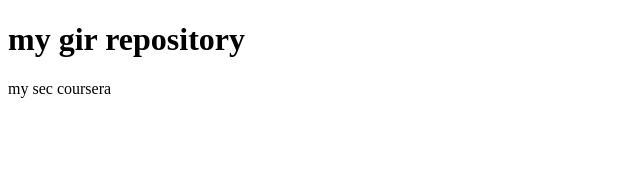
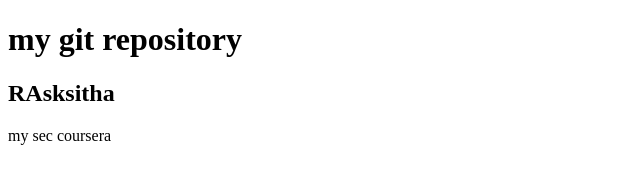
Before and after one commit to Rakshi30/git-test, a website: page index.html in a window 1280 px wide. Shown: the whole page, without its empty margins (0-640 px from the left). Drawn offline with Linux system fonts and the light colour scheme.

Commit message:
third commit

```diff
--- a/index.html
+++ b/index.html
@@ -4,7 +4,8 @@
 	<title>this is my sec page</title>
 </head>
 <body>
-	<h1>my gir repository</h1>
+	<h1>my git repository</h1>
+	<h2>RAsksitha </h2>
 	<p>my sec coursera </p>
 
 </body>
```
Also changed, not shown: package.json (added, +24 -0 lines), 2 other files.
